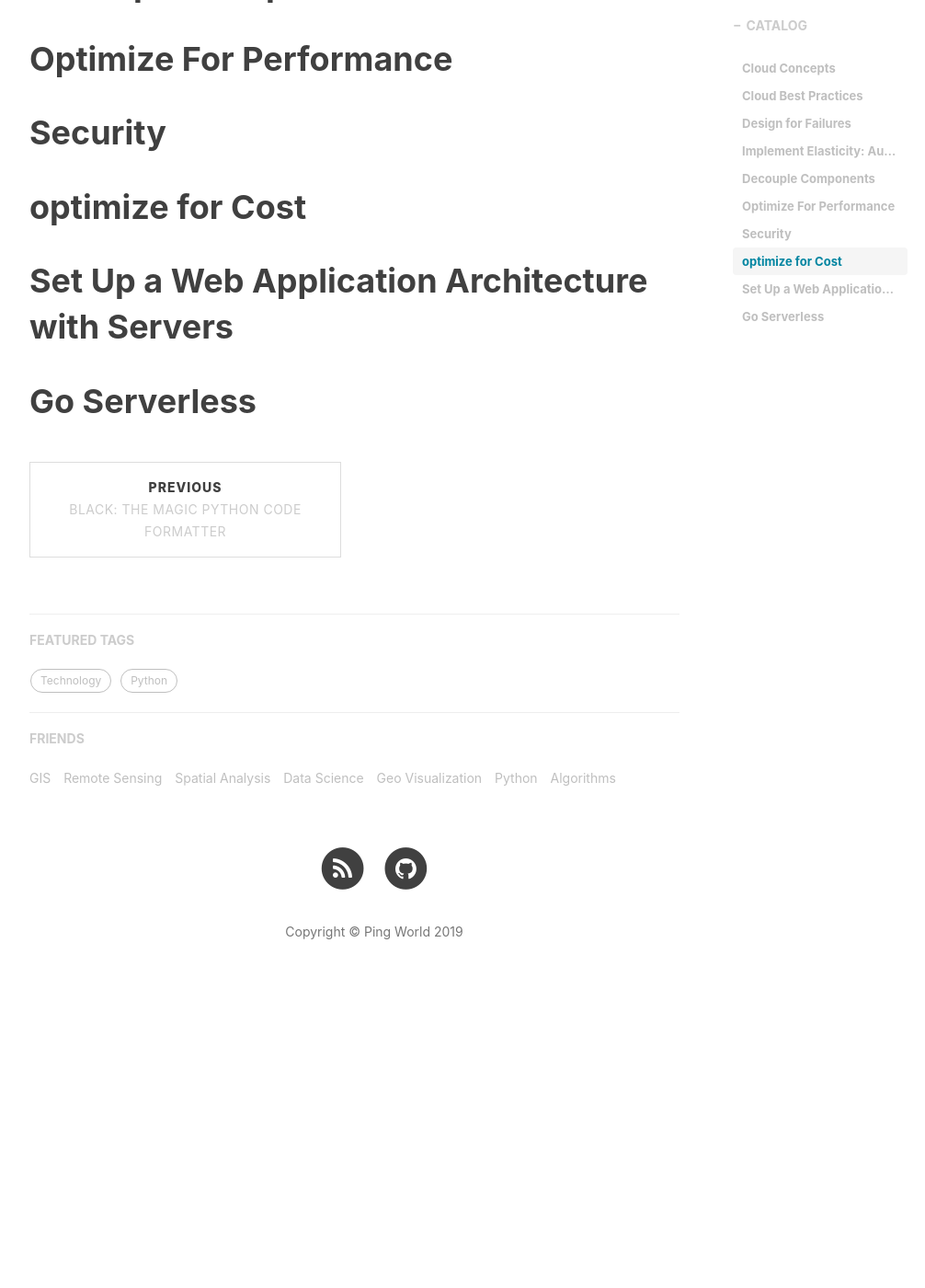
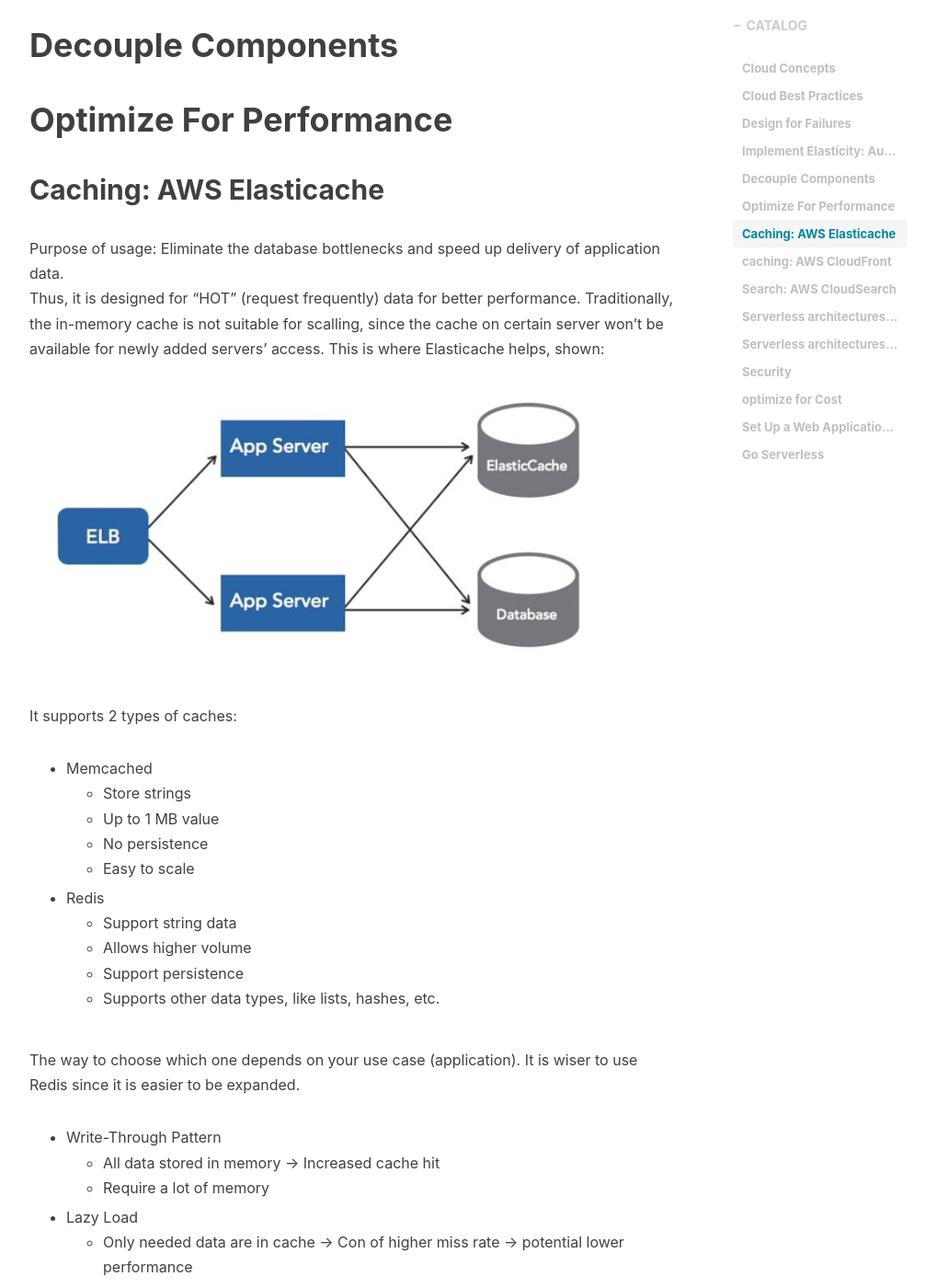
Before and after one commit to nuistzhou/nuistzhou.github.io, a Jekyll site: the page built from _posts/2019-04-09-AWS-Learning.markdown, in a window 1280 px wide and 1400 px high, scrolled down 986 px. Shown: the whole window at 92% size, without its empty margins (233-1239 px from the left). Built offline with Jekyll 4.4.1, drawn with Linux system fonts in a browser that asks for light colours; nearby versions of some CDN libraries; comment, search, counter and statistics services are not loaded; before the commit the page ends 2103 px from its top, so only the background shows below that; some of the changed text lies outside the part shown.

Commit message:
Added headlines.

```diff
--- a/_posts/2019-04-09-AWS-Learning.markdown
+++ b/_posts/2019-04-09-AWS-Learning.markdown
@@ -11,7 +11,11 @@
     - AWS
 ---
 
+> This post are notes from [Lynda.com AWS Essential Training](https://www.lynda.com/Amazon-Web-Services-tutorials/Amazon-Web-Services-Essential-Training/569195-2.html).
+
 # Cloud Concepts
+
+
 
 
 
@@ -21,7 +25,11 @@
 
 
 
+
+
 # Design for Failures
+
+
 
 
 
@@ -30,11 +38,50 @@
 
 
 
+
+
 # Decouple Components
 
 
 
+
+
 # Optimize For Performance
+## Caching: AWS Elasticache
+Purpose of usage: Eliminate the database bottlenecks and speed up delivery of application data.
+Thus, it is designed for "HOT" (request frequently) data for better performance. Traditionally, the in-memory cache is not suitable for scalling,
+since the cache on certain server won't be available for newly added servers' access. This is where Elasticache helps, shown:
+![elasticache](/img/in-post/aws_learning/elasticache.jpg)
+
+It supports 2 types of caches:
+
+* Memcached
+  - Store strings
+  - Up to 1 MB value
+  - No persistence
+  - Easy to scale
+* Redis
+  - Support string data
+  - Allows higher volume
+  - Support persistence
+  - Supports other data types, like lists, hashes, etc.
+
+The way to choose which one depends on your use case (application). It is wiser to use Redis since it is easier to be expanded.
+
+* Write-Through Pattern
+  - All data stored in memory -> Increased cache hit
+  - Require a lot of memory
+
+* Lazy Load
+  - Only needed data are in cache -> Con of higher miss rate -> potential lower performance
+
+**So both ways can be used with the help of TTLs by keeping memory need minimized.**
+
+## caching: AWS CloudFront
+## Search: AWS CloudSearch
+## Serverless architectures: API gateway
+## Serverless architectures: AWS Lambda
+
 
 
 
@@ -42,7 +89,12 @@
 
 
 
+
 # optimize for Cost
+
+
+
+
 
 
 
```
Also changed, not shown: img/in-post/aws_learning/elasticache.JPG (added), 1 other file.
